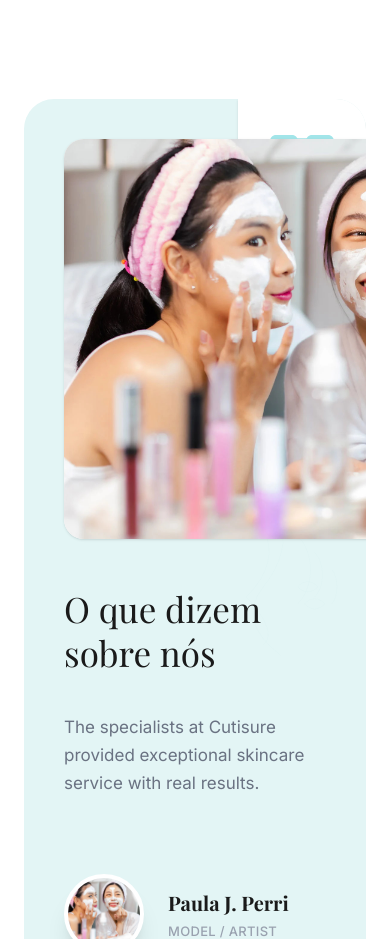
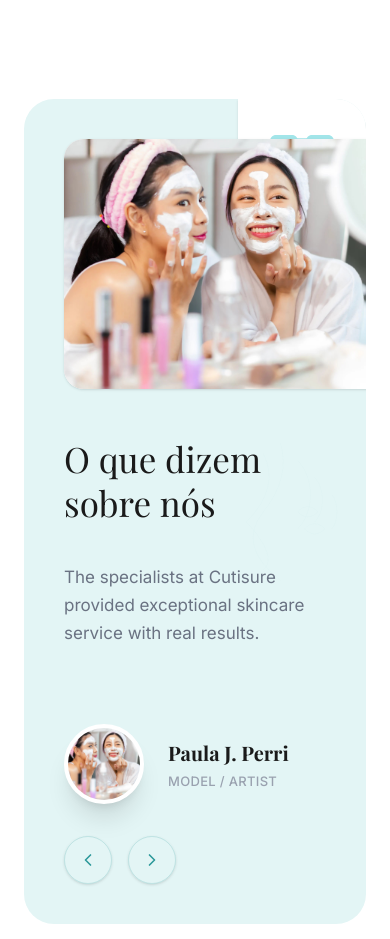
Before and after one commit to jas-design/beauty-template-xml-simple, a React (Vite) app: page /#/ in a window 390 px wide. Shown: the part 6580-7519 px from the top of the page. Built offline with nearby package versions, Linux system fonts and the light colour scheme; no server answers; a web font is replaced by a local one.

Commit message:
fix: make testimonial image height responsive on mobile screens

```diff
--- a/src/components/home/Testimonials.tsx
+++ b/src/components/home/Testimonials.tsx
@@ -52,7 +52,7 @@ export function Testimonials() {
 
           {/* Left: Image Container */}
           <div className="w-full lg:w-[45%] shrink-0 relative z-10">
-            <div className="rounded-[20px] overflow-hidden aspect-[4/3] min-h-[400px] shadow-sm bg-white">
+            <div className="rounded-[20px] overflow-hidden aspect-[4/3] min-h-[250px] sm:min-h-[350px] lg:min-h-[400px] shadow-sm bg-white">
               <AnimatePresence mode="wait">
                 <motion.img
                   key={index}
```
